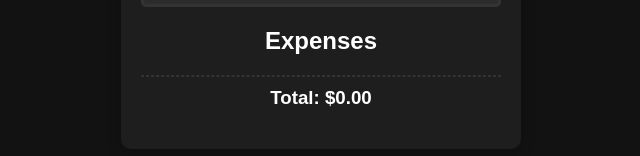
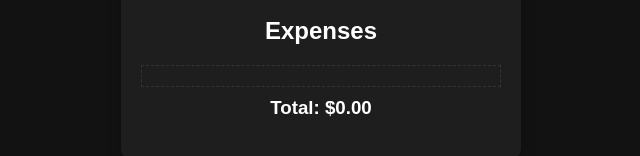
Before and after one commit to pk2k4-code/expense-tracker, a plain HTML site: page index.html in a window 1280 px wide. Shown: the part 404-560 px from the top of the page, without its empty margins (319-959 px from the left). Drawn offline with Linux system fonts and the light colour scheme.

Commit message:
add padding to the expenses list box

```diff
--- a/styles.css
+++ b/styles.css
@@ -73,7 +73,7 @@
 
 #expense-list {
   list-style-type: none;
-  padding: 0;
+  padding: 10px;
   border: 1px dashed #333333;
   margin-bottom: 10px;
 }
@@ -81,7 +81,6 @@
 #expense-list li {
   background-color: #333333;
   padding: 10px;
-  margin-top: 5px;
   margin-bottom: 10px;
   display: flex;
   justify-content: space-between;
```
